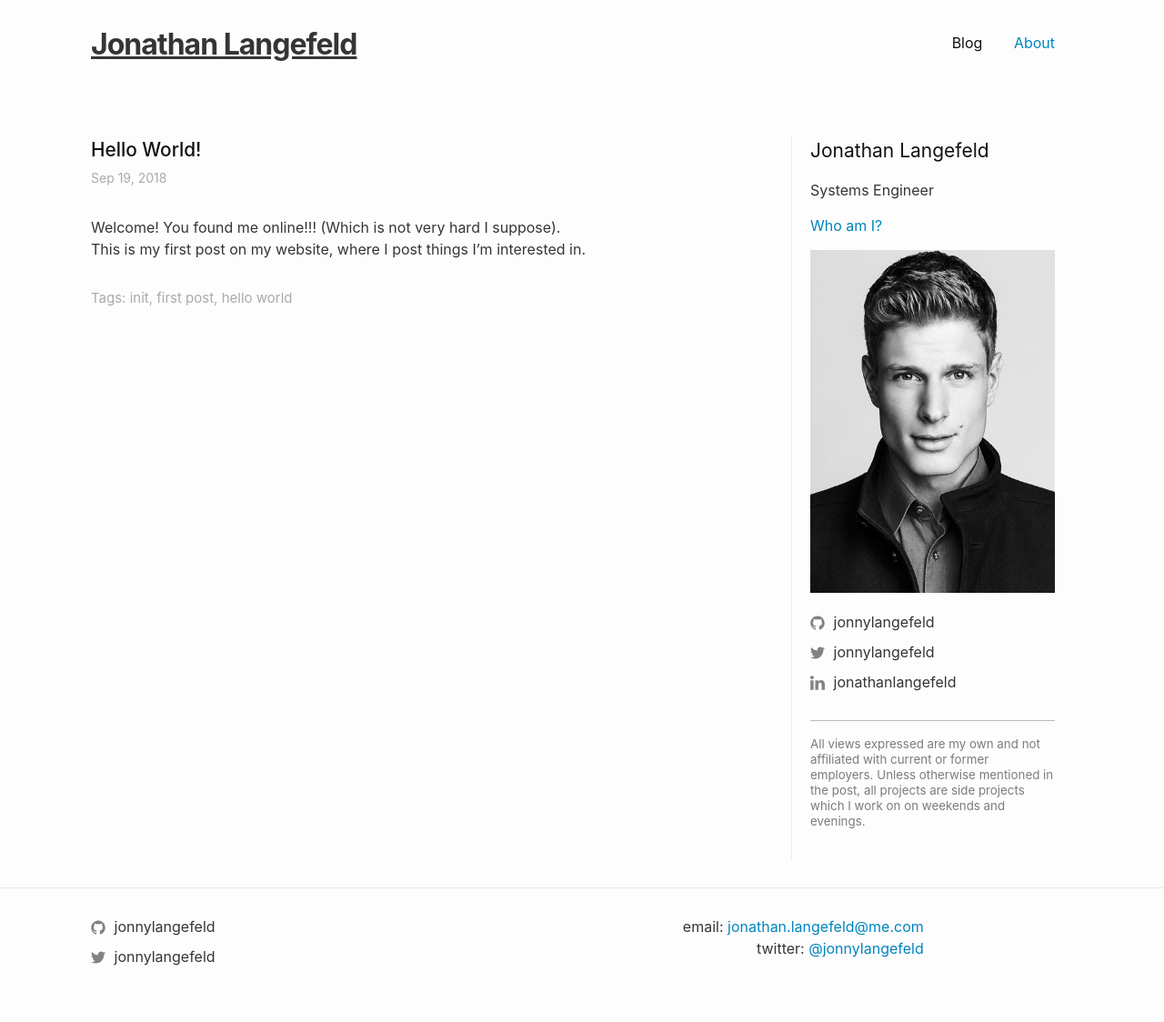
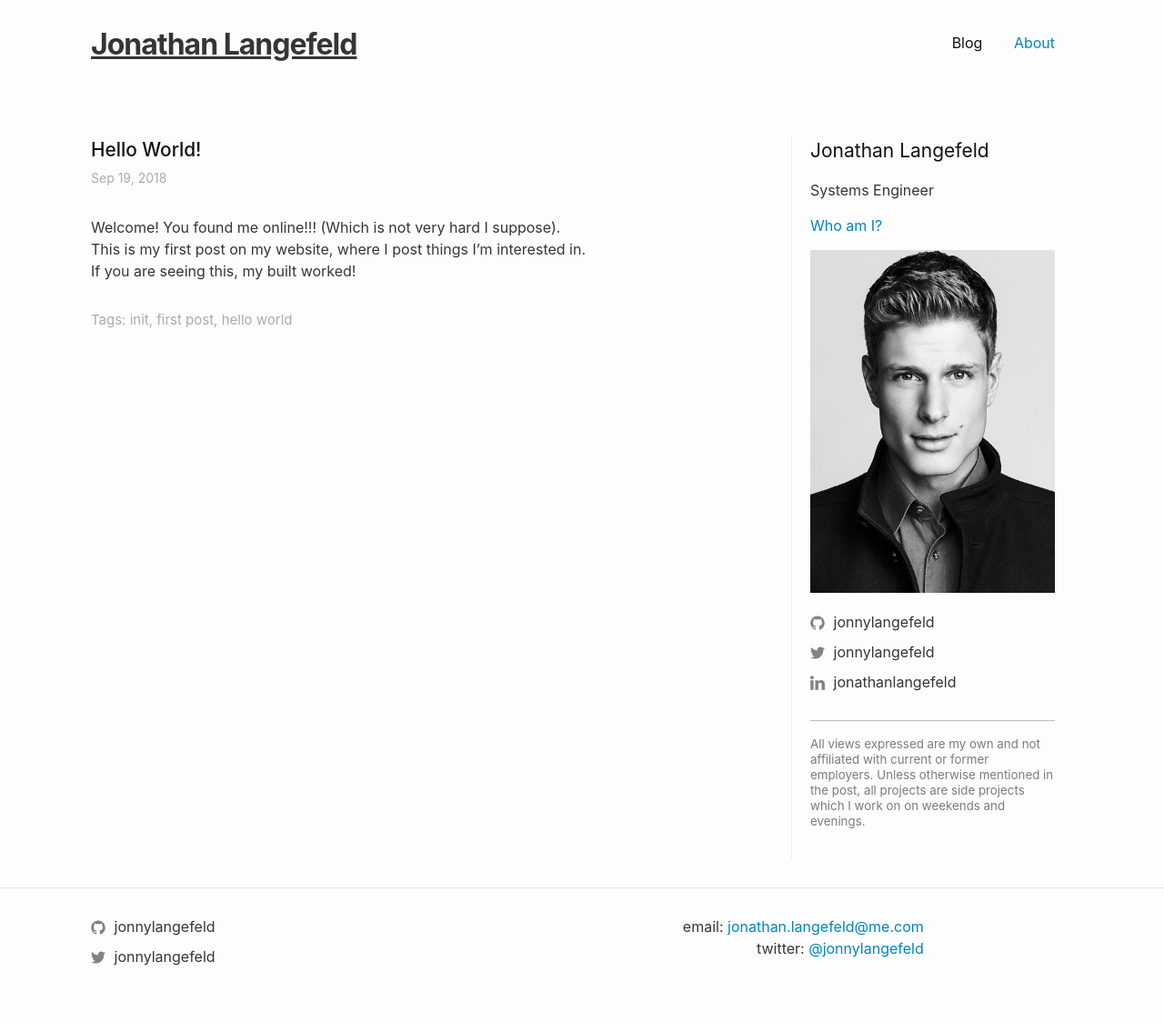
Before and after one commit to jonnylangefeld/jonnylangefeld.com, a Jekyll site: the page built from _posts/2018-09-19-dv-lottery-part-3.md, in a window 1280 px wide. Shown: the whole page at 91% size. Built offline with Jekyll 4.4.1, drawn with Linux system fonts in a browser that asks for light colours.

Commit message:
ready for first build

```diff
--- a/_posts/2018-09-19-dv-lottery-part-3.md
+++ b/_posts/2018-09-19-dv-lottery-part-3.md
@@ -13,3 +13,4 @@ meta: {}
 ---
 Welcome! You found me online!!! (Which is not very hard I suppose).
 This is my first post on my website, where I post things I'm interested in.
+If you are seeing this, my built worked!
```
